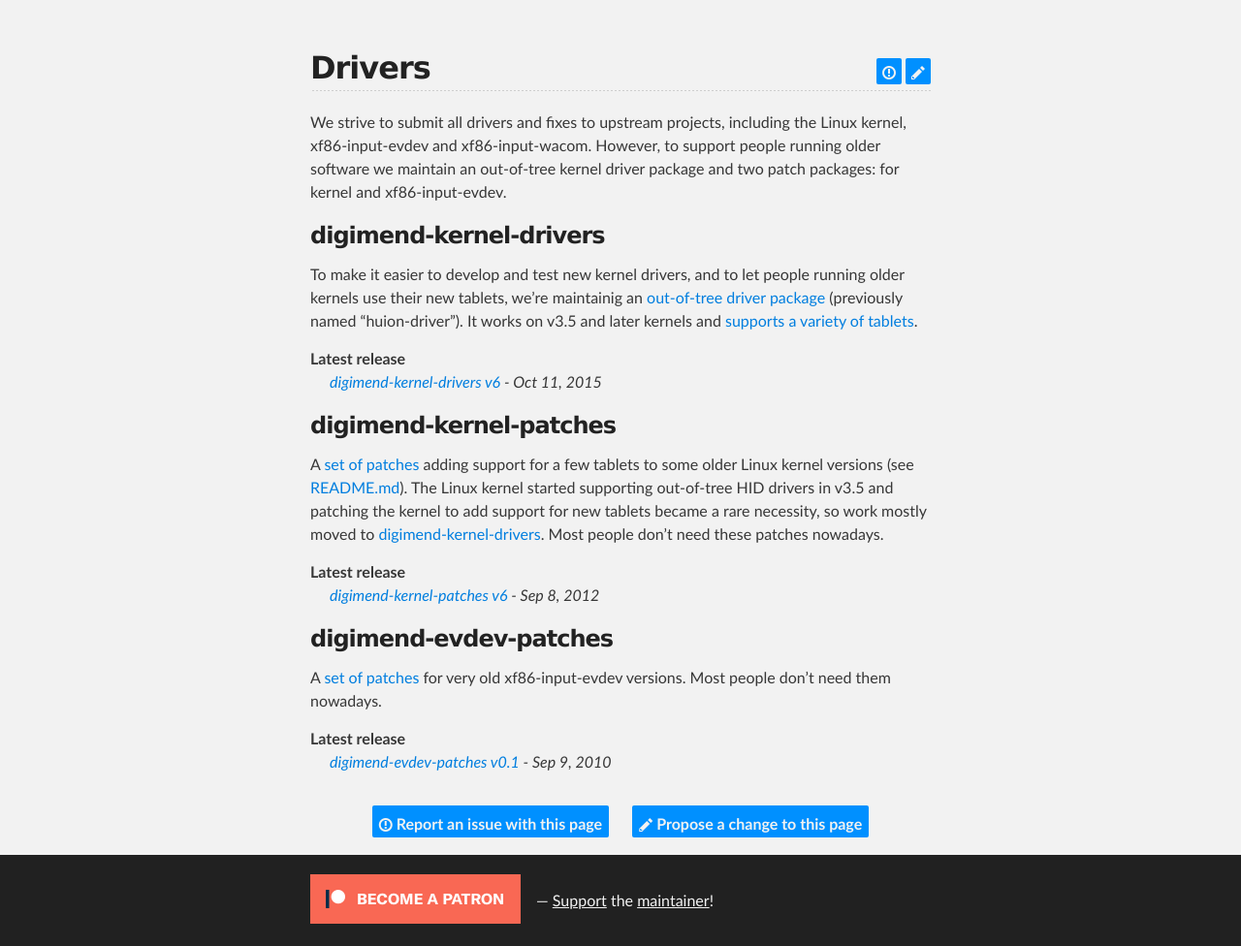
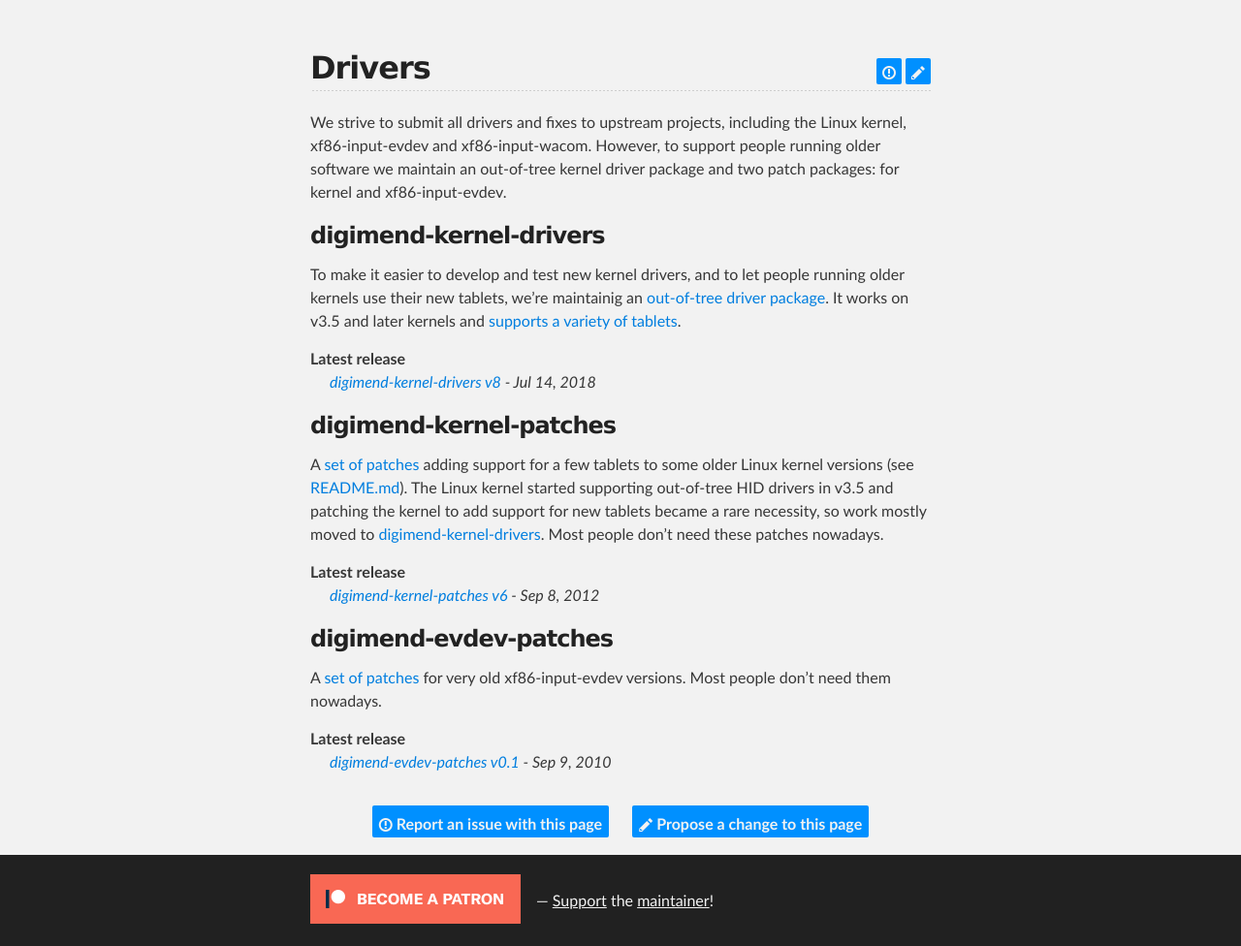
Before and after one commit to DIGImend/digimend.github.io, a Jekyll site: the page built from drivers/index.md, in a window 1280 px wide, cut to the strip 212-1188 px from the top of the page. Shown: the whole strip at 97% size. Built offline with Jekyll 4.4.1, drawn with Linux system fonts in a browser that asks for light colours.

Commit message:
Update digimend-kernel-drivers reference

```diff
--- a/drivers/index.md
+++ b/drivers/index.md
@@ -12,15 +12,15 @@
 
 To make it easier to develop and test new kernel drivers, and to let people
 running older kernels use their new tablets, we're maintainig an [out-of-tree
-driver package][11] (previously named "huion-driver"). It works on v3.5 and
-later kernels and [supports a variety of tablets](/drivers/digimend/tablets/).
+driver package][11]. It works on v3.5 and later kernels and [supports a
+variety of tablets](/drivers/digimend/tablets/).
 
 Latest release
-: [digimend-kernel-drivers v6][19] - Oct 11, 2015
+: [digimend-kernel-drivers v8][19] - Jul 14, 2018
 
 [11]: https://github.com/DIGImend/digimend-kernel-drivers
 [12]: https://github.com/DIGImend/digimend-kernel-drivers/blob/master/README.md
-[19]: https://github.com/DIGImend/digimend-kernel-drivers/releases/tag/v6
+[19]: https://github.com/DIGImend/digimend-kernel-drivers/releases/tag/v8
 
 digimend-kernel-patches
 ----------------------
```
